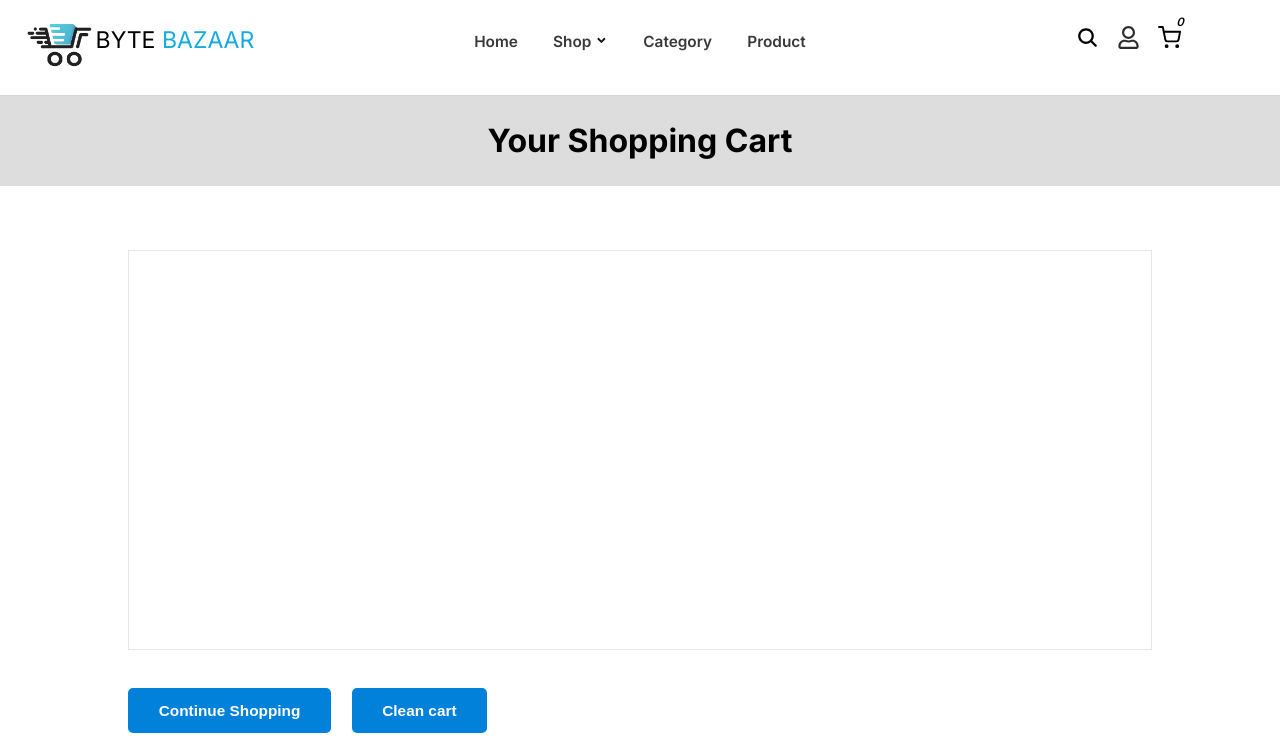
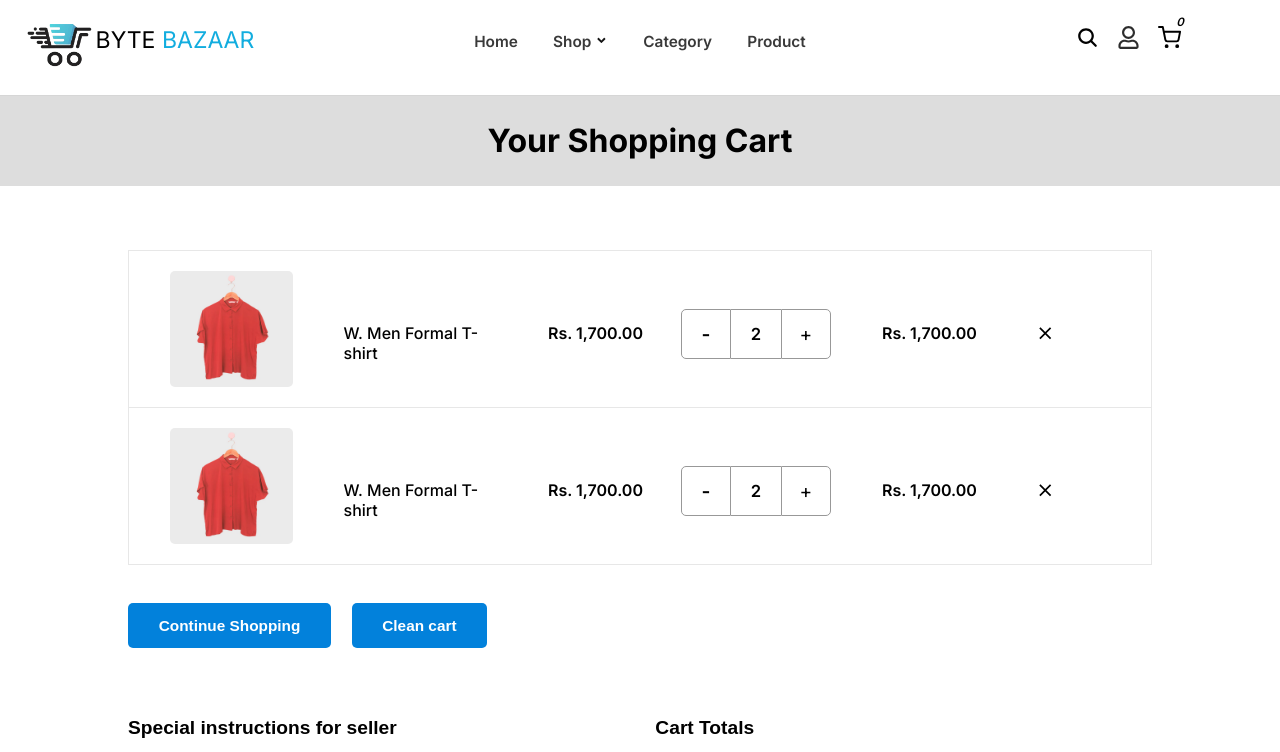
Before and after one commit to surajsinghgore/bytebazaar, a Next.js app: page /cart in a window 1280 px wide. Shown: the top 752 px of the page. Built offline with nearby package versions, Linux system fonts and the light colour scheme.

Commit message:
cart images ui created

```diff
--- a/app/cart/page.js
+++ b/app/cart/page.js
@@ -1,11 +1,97 @@
+import Image from "next/legacy/image";
 import style from "./style.module.css";
-
+import Link from "next/link";
+import { IoMdClose } from "react-icons/io";
 export default function page() {
   return (
     <div className={style.cartModelContainer}>
       <h1>Your Shopping Cart</h1>
 
-      <div className={style.cartItemParent}></div>
+
+{/* cart items section */}
+      <div className={style.cartItemParent}>
+{/* item1 */}
+        <div className={style.itemSection}>
+        {/* img */}
+        <div className={style.itemImg}>
+<Image src="/dummy/img1.webp" alt="dummy" layout="fill"/>
+        </div>
+        {/* productName */}
+        <div className={style.productName}>
+<Link href="">W. Men Formal T-shirt</Link>
+        </div>
+
+        {/* price */}
+
+        <div className={style.price}>
+        Rs. 1,700.00
+        </div>
+{/* qty control */}
+        <div className={style.qtyControl}>
+<div className={style.min}>-</div>
+<div className={style.number}>2</div>
+<div className={style.max}>+</div>
+        </div>
+
+
+        {/* total */}
+
+        <div className={style.price}>
+        Rs. 1,700.00
+        </div>
+
+        {/* remove  */}
+        <div className={style.remove} title="remove">
+        <i>
+        <IoMdClose />
+
+        </i>
+        </div>
+        </div>
+
+
+
+        <div className={style.itemSection}>
+        {/* img */}
+        <div className={style.itemImg}>
+<Image src="/dummy/img1.webp" alt="dummy" layout="fill"/>
+        </div>
+        {/* productName */}
+        <div className={style.productName}>
+<Link href="">W. Men Formal T-shirt</Link>
+        </div>
+
+        {/* price */}
+
+        <div className={style.price}>
+        Rs. 1,700.00
+        </div>
+{/* qty control */}
+        <div className={style.qtyControl}>
+<div className={style.min}>-</div>
+<div className={style.number}>2</div>
+<div className={style.max}>+</div>
+        </div>
+
+
+        {/* total */}
+
+        <div className={style.price}>
+        Rs. 1,700.00
+        </div>
+
+        {/* remove  */}
+        <div className={style.remove} title="remove">
+        <i>
+        <IoMdClose />
+
+        </i>
+        </div>
+        </div>
+      </div>
+
+
+
 
       <div className={style.bottomBtn}>
         <button>Continue Shopping</button>
--- a/app/cart/style.module.css
+++ b/app/cart/style.module.css
@@ -1,31 +1,117 @@
-.cartModelContainer{
+.cartModelContainer {
   width: 100%;
 }
 
-.cartModelContainer h1{
+.cartModelContainer h1 {
   background-color: rgb(221, 221, 221);
   padding-top: 2%;
   padding-bottom: 2%;
   text-align: center;
 }
-
-
-.cartModelContainer .cartItemParent{
+/* cart items container */
+.cartModelContainer .cartItemParent {
   width: 80%;
   margin-top: 5%;
   margin-left: 10%;
   border: 1px solid rgb(231, 231, 231);
-    height: 400px;
+
 }
-.cartModelContainer .bottomBtn{
+.cartModelContainer .cartItemParent .itemSection {
+  border-bottom: 1px solid rgb(231, 231, 231);
+  display: flex;
+}
+.cartModelContainer .cartItemParent .itemSection:last-child {
+  border-bottom:none !important;
+
+}
+
+.cartModelContainer .cartItemParent .itemSection .itemImg {
+  position: relative;
+  width: 12%;
+  margin-top: 2%;
+  margin-bottom: 2%;
+
+  margin-left: 4%;
+  height: 9vw;
+}
+
+.cartModelContainer .cartItemParent .itemSection .itemImg img {
+  border-radius: 5px;
+}
+.productName {
+  padding-left: 5%;
+  padding-top: 7%;
+  width: 20%;
+  font-weight: 500;
+}
+.productName a {
+  color: black;
+}
+.productName a:hover {
+  color: rgb(0, 114, 159);
+}
+.price {
+  padding-left: 5%;
+  padding-top: 7%;
+  color: black;
+  font-weight: 600;
+  width: 15%;
+}
+
+.qtyControl {
+  display: flex;
+  margin-top: 5.7%;
+  margin-left: 3%;
+}
+.qtyControl .min {
+  height: 50px;
+  text-align: center;
+  border-top-left-radius: 5px;
+  border-bottom-left-radius: 5px;
+  line-height: 48px;
+  width: 50px;
+  font-weight: 600;
+  font-size: 1.5vw;
+  border: 1px solid rgb(152, 152, 152);
+}
+.qtyControl .number {
+  height: 50px;
+  text-align: center;
+  line-height: 48px;
+  width: 50px;
+  font-weight: 600;
+  font-size: 1.3vw;
+  border-top: 1px  solid rgb(152, 152, 152);
+  border-bottom: 1px  solid rgb(152, 152, 152);
+}
+.qtyControl .max {
+  height: 50px;
+  text-align: center;
+  border-top-right-radius: 5px;
+  border-bottom-right-radius: 5px;
+  line-height: 48px;
+  width: 50px;
+  font-size: 1.5vw;
+  border: 1px solid rgb(152, 152, 152);
+}
+.qtyControl .max:hover{
+    cursor: pointer;
+    color: white;
+    background-color: rgb(152, 152, 152);
+}
+.qtyControl .min:hover{
+    cursor: pointer;
+    color: white;
+    background-color: rgb(152, 152, 152);
+}
+/* bottom btn */
+.cartModelContainer .bottomBtn {
   width: 80%;
   margin-top: 3%;
   margin-left: 10%;
-
-
 }
 
-.cartModelContainer .bottomBtn button{
+.cartModelContainer .bottomBtn button {
   background-color: rgb(2, 129, 219);
   padding: 1.3% 3%;
   margin-bottom: 3%;
@@ -37,33 +123,44 @@ background-color: rgb(221, 221, 221);
   margin-right: 2%;
   transition: all 0.4s;
 }
+.remove{
+    padding-left: 5%;
+    padding-top: 7%;
+    color: black;
+    width: 15%;
+    font-size: 1.6vw;
+}
+.remove i:hover{
+    cursor: pointer;
+
+    color: rgb(82, 82, 82) !important;
+
+}
 
 
-.cartModelContainer .bottomBtn button:hover{
+
+.cartModelContainer .bottomBtn button:hover {
   background-color: black;
   cursor: pointer;
 }
 
-
-
-.cartModelContainer .bottomSection{
+.cartModelContainer .bottomSection {
   width: 80%;
   margin-top: 3%;
   margin-bottom: 5%;
   display: flex;
   margin-left: 10%;
 }
-.cartModelContainer .bottomSection .left{
+.cartModelContainer .bottomSection .left {
   width: 50%;
 }
-.cartModelContainer .bottomSection .left h4{
+.cartModelContainer .bottomSection .left h4 {
   font-family: Arial, Helvetica, sans-serif;
   font-size: 1.5vw;
   font-weight: 700;
-
 }
 
-.cartModelContainer .bottomSection .left textarea{
+.cartModelContainer .bottomSection .left textarea {
   width: 100%;
   outline: none;
   margin-top: 3%;
@@ -75,27 +172,25 @@ font-weight: 700;
   font-size: 1vw;
 }
 
-
-.cartModelContainer .bottomSection .right{
+.cartModelContainer .bottomSection .right {
   width: 50%;
   margin-left: 3%;
 }
-.cartModelContainer .bottomSection .right h4{
+.cartModelContainer .bottomSection .right h4 {
   font-family: Arial, Helvetica, sans-serif;
   font-size: 1.5vw;
   font-weight: 700;
 }
 
-.cartModelContainer .bottomSection .right .tableSection{
+.cartModelContainer .bottomSection .right .tableSection {
   display: flex;
   flex-wrap: wrap;
   width: 100%;
   list-style: none;
   margin-top: 3%;
 }
-.tableSection{
+.tableSection {
   border: 1px solid rgb(196, 196, 196);
-
 }
 .cartModelContainer .bottomSection .right .tableSection .heading {
   width: 30%;
@@ -117,11 +212,7 @@ flex-wrap: wrap;
   padding-bottom: 2%;
   list-style: none;
   font-size: 1.2vw;
-
 }
-
-
-
 
 .cartModelContainer .bottomSection .right .tableSection .bottomHeading {
   width: 30%;
@@ -135,7 +226,6 @@ flex-wrap: wrap;
   border-right: 1px solid rgb(196, 196, 196);
 }
 .cartModelContainer .bottomSection .right .tableSection .bottomData {
-
   width: 70%;
   padding-left: 2%;
   background-color: rgb(230, 230, 230);
@@ -143,10 +233,9 @@ flex-wrap: wrap;
   padding-bottom: 2%;
   list-style: none;
   font-size: 1.2vw;
-
 }
 
-.cartModelContainer .bottomSection .right button{
+.cartModelContainer .bottomSection .right button {
   width: 100%;
   margin-top: 2%;
   font-size: 1.3vw;
@@ -160,6 +249,6 @@ flex-wrap: wrap;
   font-weight: 550;
   margin-bottom: 2%;
 }
-.cartModelContainer .bottomSection .right button:hover{
+.cartModelContainer .bottomSection .right button:hover {
   background-color: black;
 }
```
Lines whose indentation alone changed are shown as unchanged.
